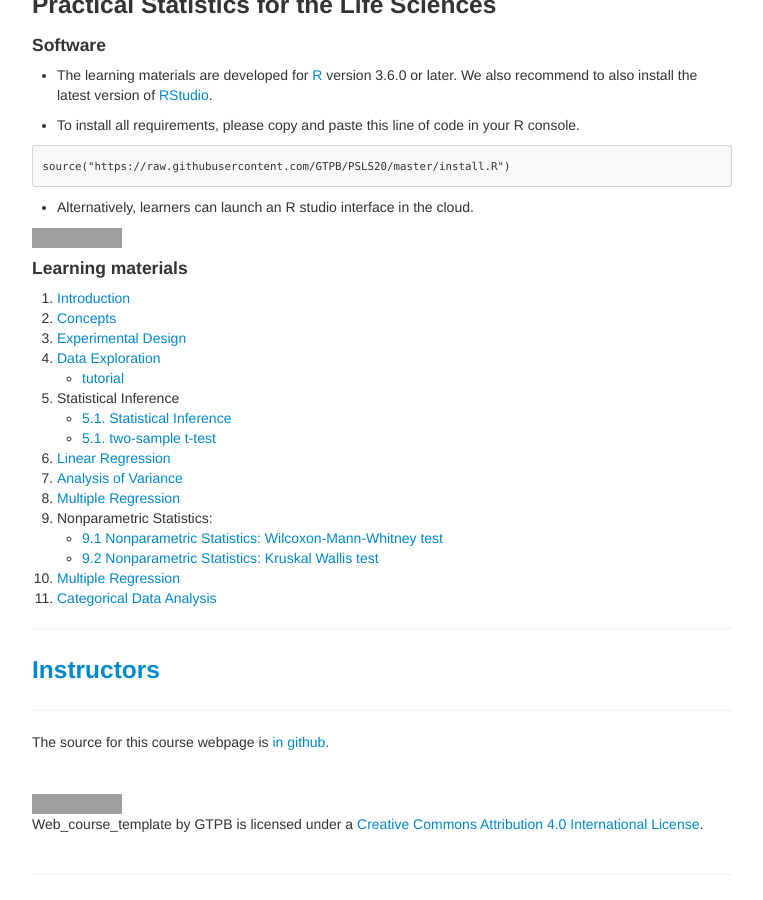
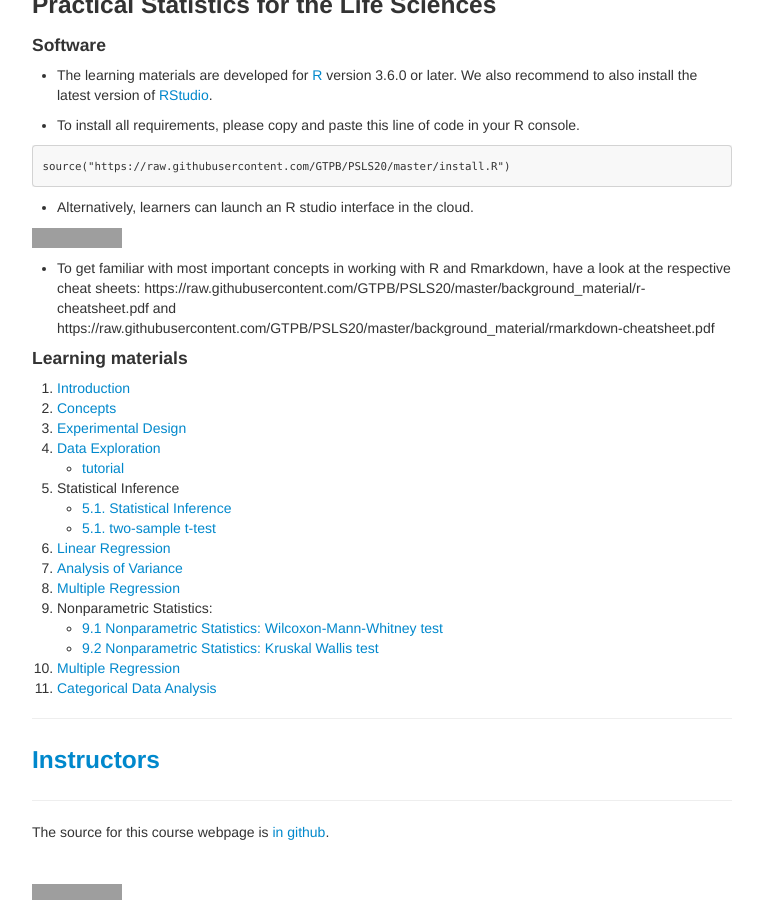
Before and after one commit to GTPB/PSLS20, a Jekyll site: the page built from index.md, in a window 1280 px wide and 900 px high, scrolled down 1266 px. Shown: the whole window, without its empty margins (258-1021 px from the left). Built offline with Jekyll 4.4.1, drawn with Linux system fonts in a browser that asks for light colours; grey boxes are pictures that could not be loaded.

Commit message:
Add link to cheatsheet

```diff
--- a/index.md
+++ b/index.md
@@ -79,7 +79,8 @@ source("https://raw.githubusercontent.com/GTPB/PSLS20/master/install.R")
 
 [![Binder](http://mybinder.org/badge.svg)](https://mybinder.org/v2/gh/GTPB/PSLS20/master?urlpath=rstudio)
 
-
+- To get familiar with most important concepts in working with R and Rmarkdown, have a look at the respective cheat sheets:
+https://raw.githubusercontent.com/GTPB/PSLS20/master/background_material/r-cheatsheet.pdf and https://raw.githubusercontent.com/GTPB/PSLS20/master/background_material/rmarkdown-cheatsheet.pdf
 
 #### Learning materials
 
```
